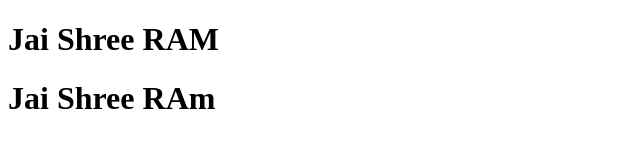
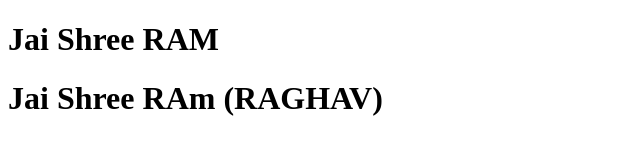
Before and after one commit to RohitUbale/localrepo, a plain HTML site: page index.html in a window 1280 px wide. Shown: the whole page, without its empty margins (0-640 px from the left). Drawn offline with Linux system fonts and the light colour scheme.

Commit message:
New Feature2 added

```diff
--- a/index.html
+++ b/index.html
@@ -7,6 +7,6 @@
 </head>
 <body>
     <h1>Jai Shree RAM</h1>
-    <h1>Jai Shree RAm</h1>
+    <h1>Jai Shree RAm (RAGHAV)</h1>
 </body>
 </html>
```
